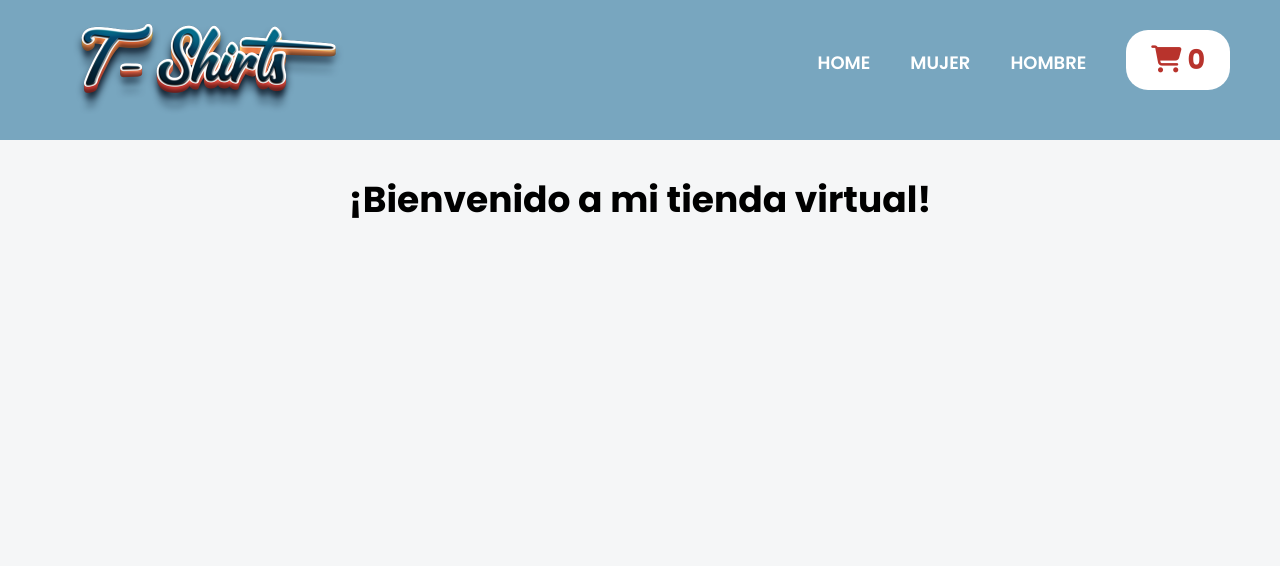
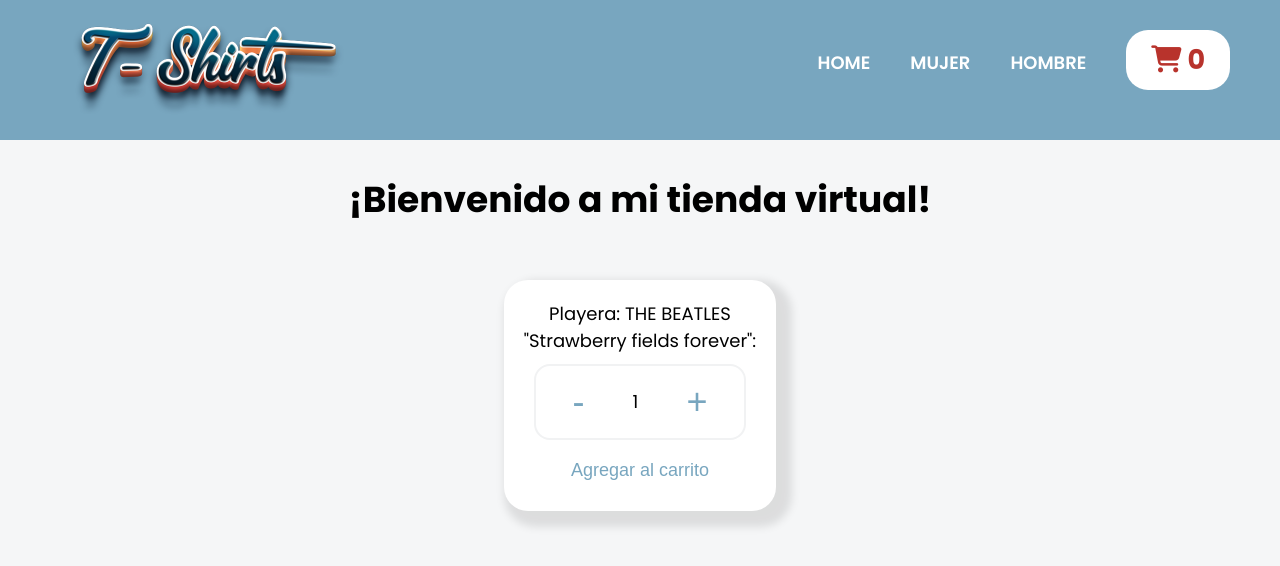
Before and after one commit to PahoDeloula/guerrero-my-app, a React (Create React App) app: page / in a window 1280 px wide. Shown: the top 566 px of the page. Built offline with nearby package versions, Linux system fonts and the light colour scheme.

Commit message:
contador con botÃon

```diff
--- /dev/null
+++ b/src/components/ItemCount.js
@@ -0,0 +1,45 @@
+import { useState } from "react";
+import '../styles/items.css'
+
+const ItemCount = ({stock,initial,onAdd}) => {
+  const [contador, setContador] = useState(initial)
+
+  const aumentarContador = () => {
+    if (contador < stock) {
+      setContador(contador + 1)
+    }else {
+      alert('¡Lo sentimos! Ese es el número máximo de stock')
+    }
+  }
+
+  const disminuirContador = () => {
+    if (contador > 0) {
+      setContador(contador - 1)
+      }
+    else {
+      alert('¡Lo sentimos! Se nos terminó el stock')
+    }
+  }
+
+  const confirmarContador = () => {
+    if (contador <= stock) {
+      alert('Se agregaron ' + contador + ' playeras al carrito de compras')
+    }
+  }
+  return (
+    <div className="itemsContainer">
+      <div className="item">
+        <p>Playera: THE BEATLES</p>
+        <p>"Strawberry fields forever":</p>
+        <div className="containerBtns">
+          <button onClick={disminuirContador} className="btnContainer">-</button>
+          <p>{contador}</p>
+          <button onClick={aumentarContador} className="btnContainer">+</button>
+        </div>
+        <button onClick={confirmarContador} className="btnAgregar">Agregar al carrito</button>
+      </div>
+    </div>
+  )
+}
+
+export default ItemCount
--- a/src/components/ItemListContainer.js
+++ b/src/components/ItemListContainer.js
@@ -1,7 +1,13 @@
+import ItemCount from './ItemCount';
+
 const ItemListContainer = (props) => {
-    return (
-      <h1>{props.saludo}</h1>
+  const onAdd = () => { }
+  return (
+        <div>
+          <h1>{props.saludo}</h1>
+          <ItemCount stock={5} onAdd={onAdd} initial={1} />
+          </div>
       )
   }
 
-  export default ItemListContainer
+export default ItemListContainer
--- /dev/null
+++ b/src/styles/items.css
@@ -0,0 +1,59 @@
+.itemsContainer {
+    width: 100wh;
+    margin: 20px auto;
+    display: flex;
+    justify-content: space-around;
+    flex-wrap: wrap;
+}
+
+.item {
+    max-width: 35%;
+    background-color:white;
+    border-radius: 24px;
+    margin:20px;
+    padding: 20px;
+    text-align: center;
+    box-shadow: 8px 8px 8px 8px rgba(0, 0, 0, 0.1);
+}
+.containerBtns {
+    display: flex;
+    justify-content: space-around;
+    align-items: center;
+    flex-wrap: wrap;
+    border: 2px solid #f1f2f3;
+    padding: 10px;
+    margin:10px;
+    border-radius: 16px;
+}
+.btnContainer {
+    display:block;
+    background-color: white;
+    border: 0px;
+    color:#78a6bf;;
+    font-weight: 500;
+    font-size: 2em;
+    padding:5px;
+}
+
+.btnContainer:hover {
+    background-color: white;
+    border: 0px;
+    color:#b8332c;
+    cursor:pointer;
+}
+
+.btnAgregar {
+    background-color: white;
+    border: 0px;
+    color:#78a6bf;
+    font-weight: 400;
+    font-size: 1em;
+    padding:10px;
+    text-align: center;
+}
+.btnAgregar:hover {
+    background-color: white;
+    border: 0px;
+    color:#b8332c;
+    cursor:pointer;
+}
```
